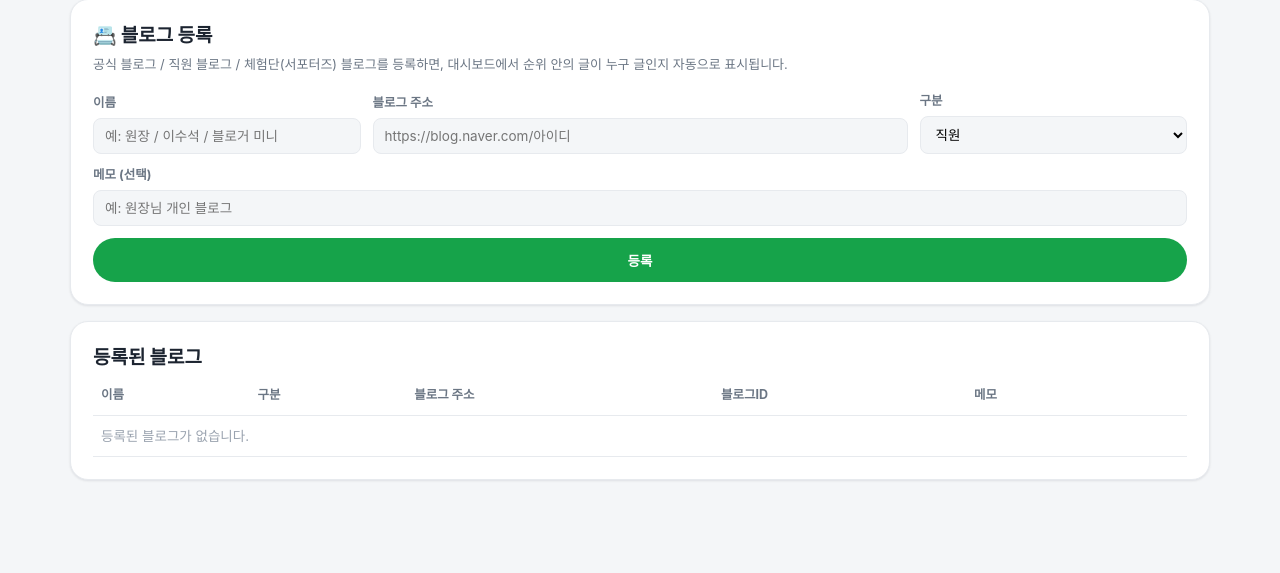
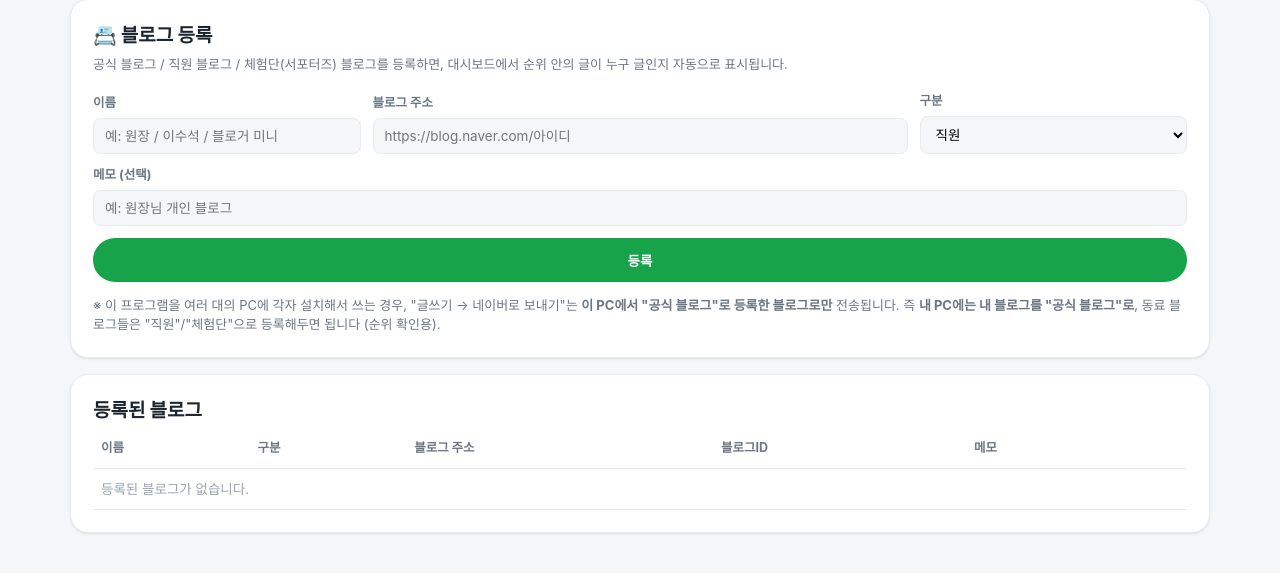
Before and after one commit to joosungmin1212-del/AutoDrama, a FastAPI app: page /blogs in a window 1280 px wide. Shown: the part 90-663 px from the top of the page. Run offline with FastAPI, Linux system fonts and the light colour scheme; data that the repository does not hold is empty.

Commit message:
Add Windows one-click install/run scripts + 컴맹용 설치 가이드
- 1_설치하기.bat / 2_실행하기.bat: Python 설치 확인 → venv 생성 →
  의존성/Playwright 설치 → 서버 실행 시 브라우저 자동 오픈까지 더블클릭만으로 처리
- README에 비개발자용 3분 설치 가이드 + ZIP 다운로드 링크 추가
- 3명이 각자 다른 PC/네이버 계정을 쓰는 상황을 위해 "각자 PC에 설치" 권장 가이드 추가
  (네이버 로그인/글쓰기 자동화는 실행 중인 PC에서만 동작하므로)
- 블로그 관리 화면에 "내 PC엔 내 블로그를 공식 블로그로" 안내 문구 추가

```diff
--- a/naver_blog_manager/app/templates/blogs.html
+++ b/naver_blog_manager/app/templates/blogs.html
@@ -29,6 +29,11 @@
     </div>
     <button type="submit" class="btn btn-primary" style="grid-column: 1 / -1; justify-content:center; padding:11px;">등록</button>
   </form>
+  <p class="page-sub" style="margin:14px 0 0;">
+    ※ 이 프로그램을 여러 대의 PC에 각자 설치해서 쓰는 경우, "글쓰기 → 네이버로 보내기"는
+    <b>이 PC에서 "공식 블로그"로 등록한 블로그로만</b> 전송됩니다. 즉 <b>내 PC에는 내 블로그를 "공식 블로그"로</b>,
+    동료 블로그들은 "직원"/"체험단"으로 등록해두면 됩니다 (순위 확인용).
+  </p>
 </div>
 
 <div class="page-card">
```
Also changed, not shown: naver_blog_manager/README.md, 2 other files.
